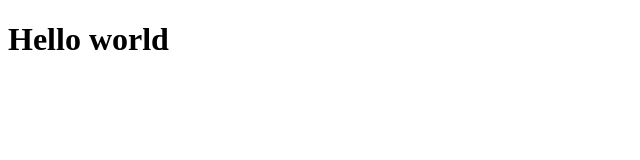
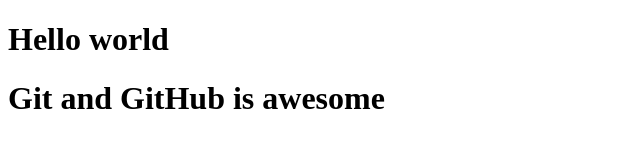
Before and after one commit to shahzaahid/FreeCodeCamp, a plain HTML site: page index.html in a window 1280 px wide. Shown: the whole page, without its empty margins (0-640 px from the left). Drawn offline with Linux system fonts and the light colour scheme.

Commit message:
add the git and github is awesome

```diff
--- a/index.html
+++ b/index.html
@@ -5,5 +5,6 @@
   </head>
   <body>
     <h1>Hello world</h1>
+    <h1>Git and GitHub is awesome</h1>
   </body>
 </html>
```
